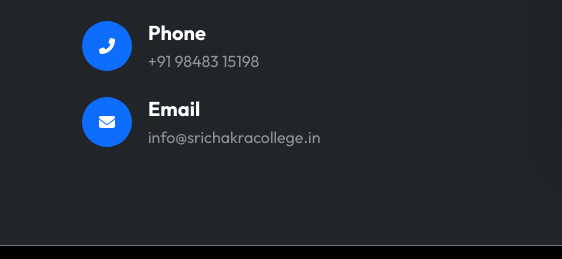
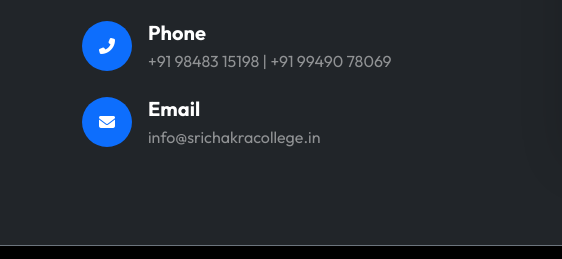
Before and after one commit to nagasuryaedu/SriChakra, a plain HTML site: page index.html in a window 1280 px wide. Shown: the part 3273-3532 px from the top of the page, 0-562 px from the left. Drawn offline with nearby package versions, Linux system fonts and the light colour scheme.

Commit message:
Update index.html

```diff
--- a/index.html
+++ b/index.html
@@ -290,7 +290,7 @@
                         </div>
                         <div>
                             <h5 class="fw-bold mb-1">Phone</h5>
-                            <p class="text-white-50 mb-0">+91 98483 15198</p>
+                            <p class="text-white-50 mb-0">+91 98483 15198 | +91 99490 78069</p>
                         </div>
                     </div>
 
@@ -382,7 +382,7 @@
                     <p class="mb-4">Admissions for this academic year are now Open. For information about future
                         enrollment opportunities, please contact us at <a href="mailto:info@Srichakracollege.in"
                             class="text-warning fw-bold">info@Srichakracollege.in</a>.</p>
-                    <p class="mb-4">Phone: +91 98483 15198</p>
+                    <p class="mb-4">Phone: +91 98483 15198 | +91 99490 78069</p>
                     <button type="button" class="btn btn-light rounded-pill px-4" data-bs-dismiss="modal">Close</button>
                 </div>
             </div>
```
